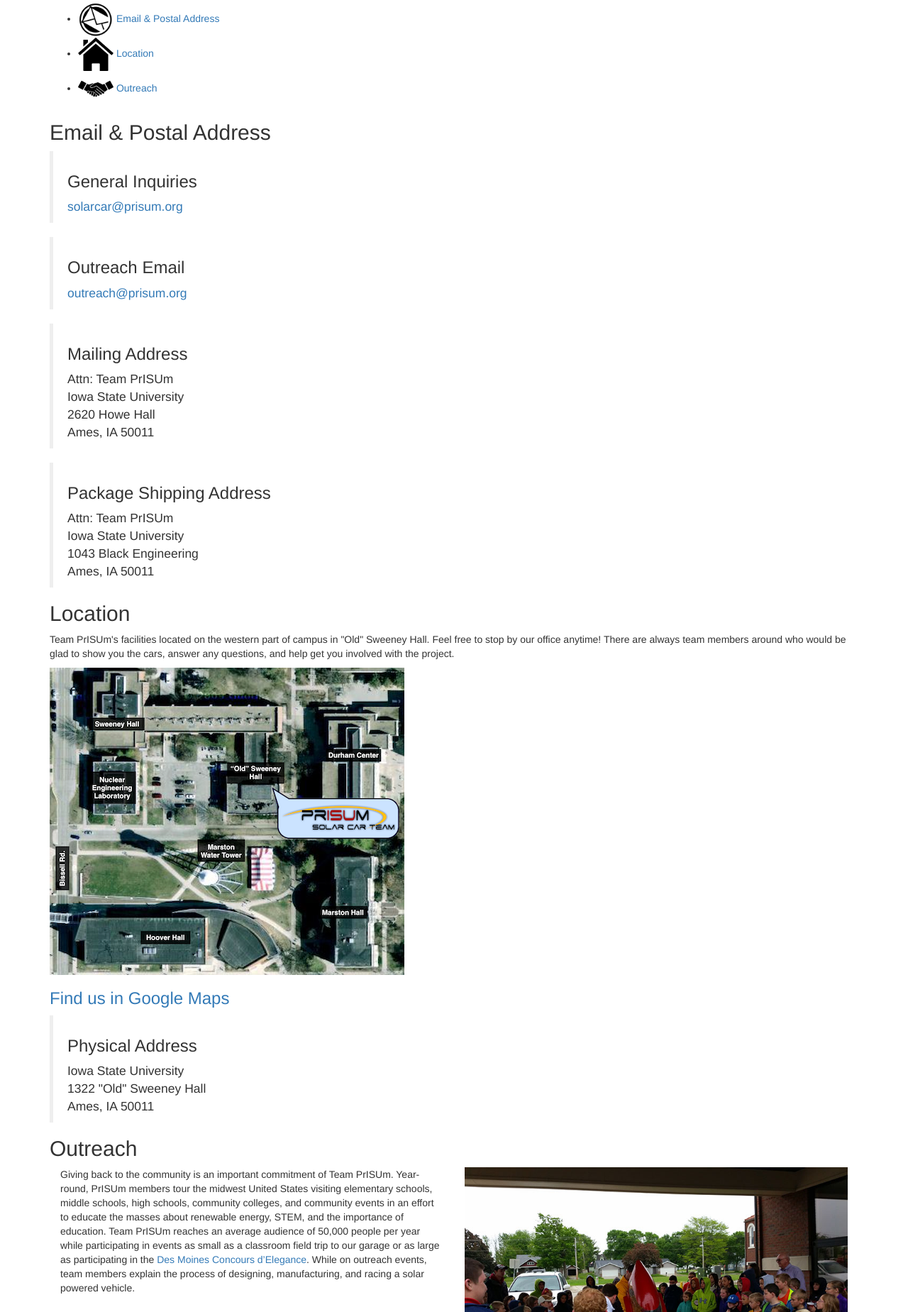
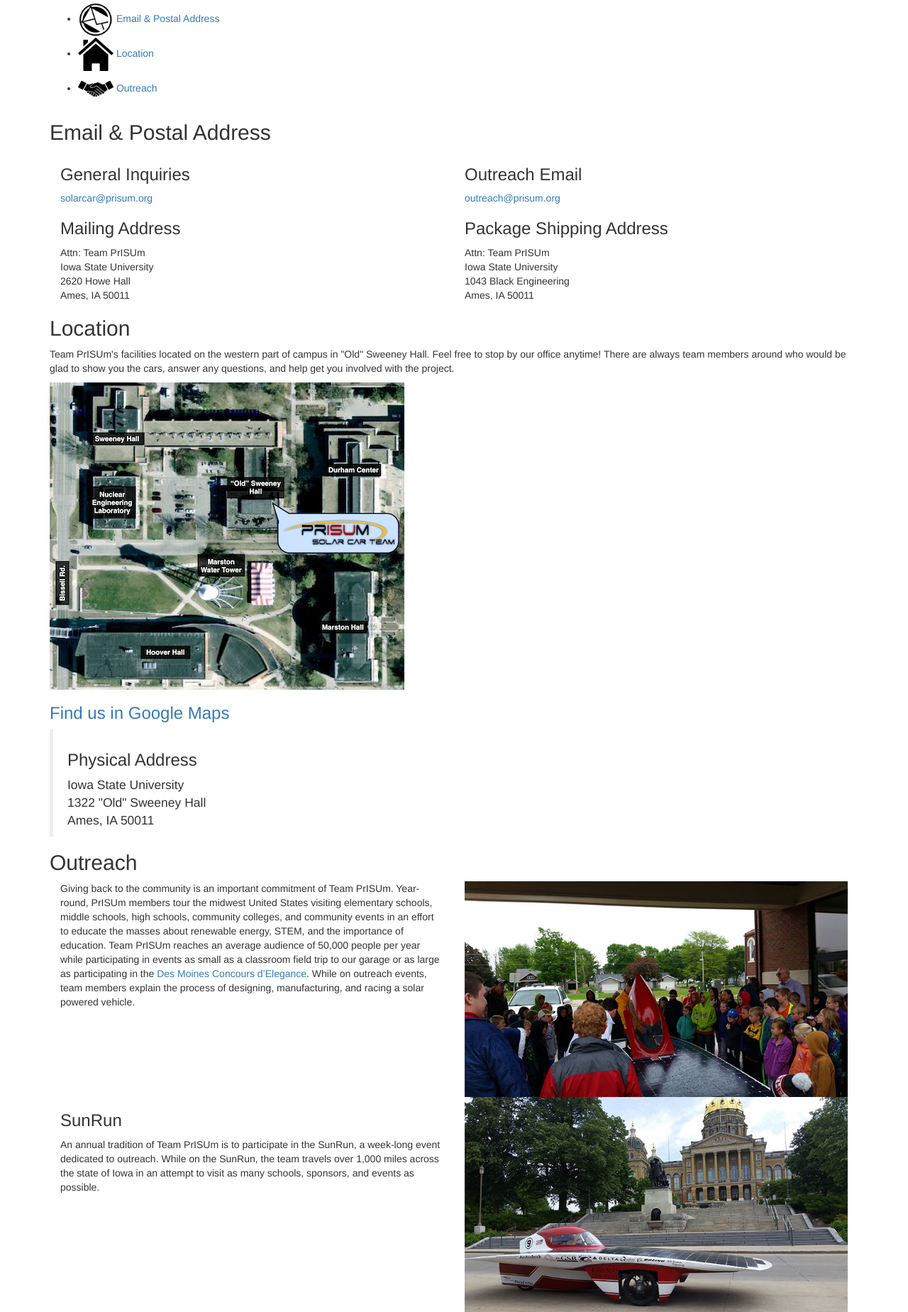
Before and after one commit to ISU-WebDevClub/prisum, a Flask app: page /contact in a window 1280 px wide. Shown: the part 141-1990 px from the top of the page at 71% size. Run offline with Flask 2, Linux system fonts and the light colour scheme; some libraries are stand-ins or nearby versions.

Commit message:
Added grid system to email and postal addresses.

```diff
--- a/prisum/templates/contact.html
+++ b/prisum/templates/contact.html
@@ -31,28 +31,43 @@
     <div id="email-and-postal-address">
         <h2>Email & Postal Address</h2>
 
-        <blockquote>
+        <div class="container-fluid">
+            <div class="row">
+                <div class="col-sm-6">
+                    <div class="address-card">
                         <h3>General Inquiries</h3>
                         <a href="mailto:solarcar@prisum.org">solarcar@prisum.org</a>
-        </blockquote>
-        <blockquote>
+                    </div>
+                </div>
+                <div class="col-sm-6">
+                    <div class="address-card">
                         <h3>Outreach Email</h3>
                         <a href="mailto:outreach@prisum.org">outreach@prisum.org</a>
-        </blockquote>
-        <blockquote>
+                    </div>
+                </div>
+            </div>
+            <div class="row">
+                <div class="col-sm-6">
+                    <div class="address-card">
                         <h3>Mailing Address</h3>
                         Attn: Team PrISUm<br>
                         Iowa State University<br>
                         2620 Howe Hall<br>
                         Ames, IA 50011
-        </blockquote>
-        <blockquote>
+                    </div>
+                </div>
+                <div class="col-sm-6">
+                    <div class="address-card">
                         <h3>Package Shipping Address</h3>
                         Attn: Team PrISUm<br>
                         Iowa State University<br>
                         1043 Black Engineering<br>
                         Ames, IA 50011
-        </blockquote>
+                    </div>
+                </div>
+            </div>
+        </div>
+
     </div>
 
     <div id="location">
@@ -133,7 +148,8 @@
                     <h3>Outreach Calendar</h3>
                     <br>
                     <iframe src="http://www.google.com/calendar/embed?src=outreachprisum%40gmail.com&amp;ctz=America/Chicago"
-                            style="border-width: 0px;width:100%;height:80vw;max-height:500px" frameborder="0" scrolling="no"></iframe>
+                            style="border-width: 0px;width:100%;height:80vw;max-height:500px" frameborder="0"
+                            scrolling="no"></iframe>
                 </div>
             </div>
         </div>
```
Lines whose indentation alone changed are shown as unchanged.
